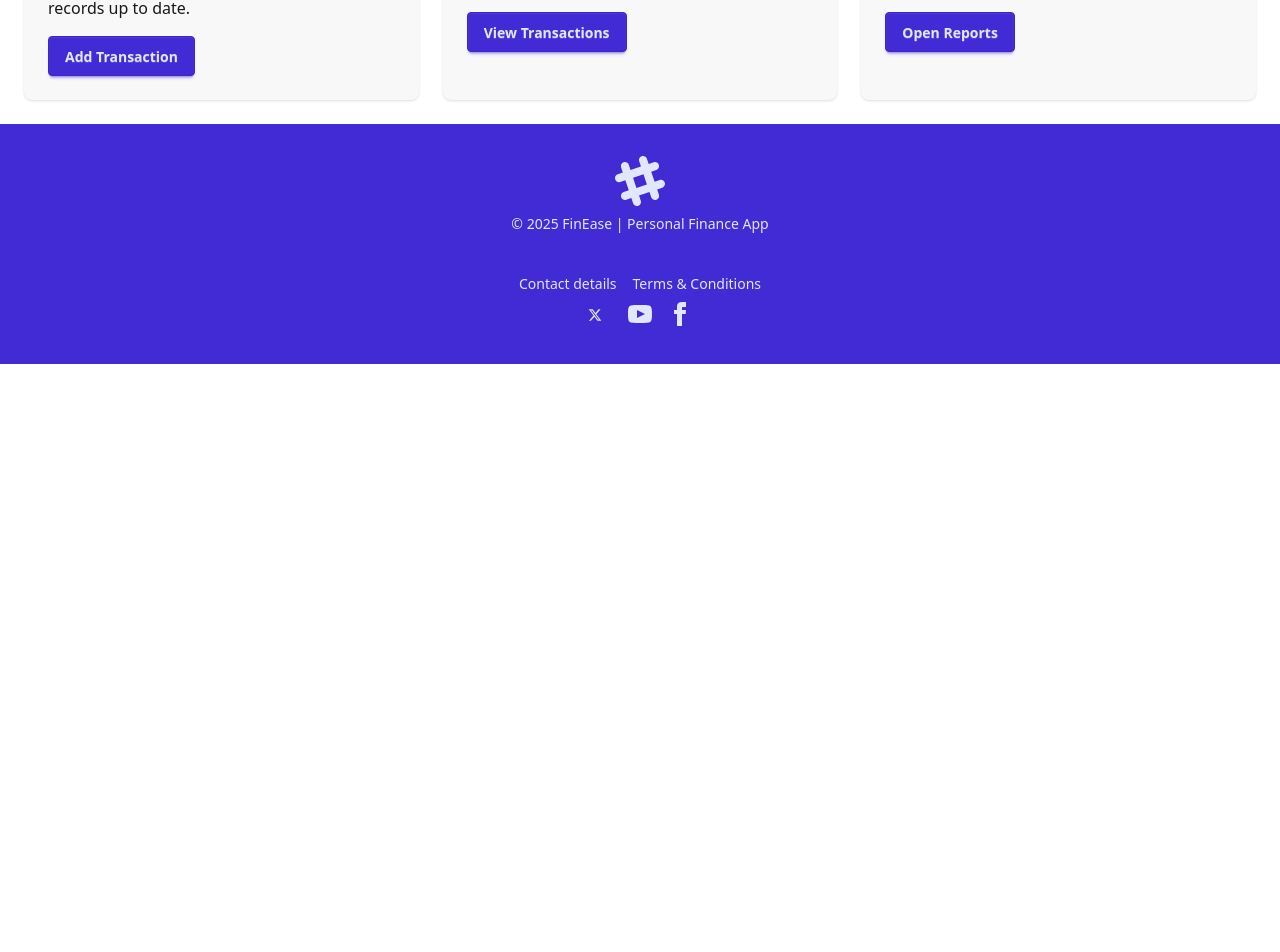
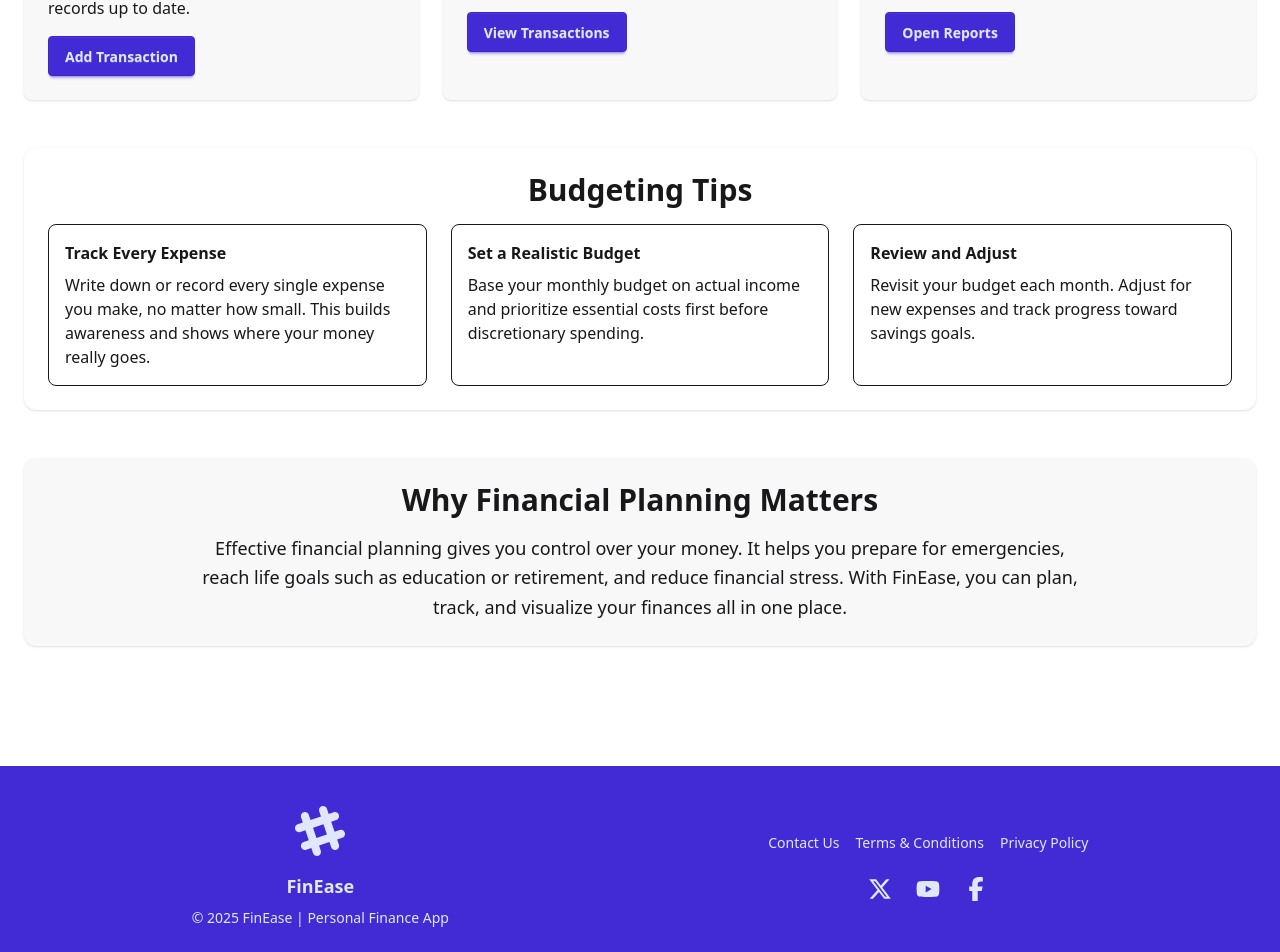
Before and after one commit to Ujjal-web/finance-client, a React (Vite) app: page / in a window 1280 px wide. Shown: the part 440-1392 px from the top of the page. Before the commit the page ends 804 px from the top, so only its background shows below. Built offline with nearby package versions, Linux system fonts and the light colour scheme; no server answers.

Commit message:
home and footer updated

```diff
--- a/src/components/Footer.jsx
+++ b/src/components/Footer.jsx
@@ -1,9 +1,9 @@
-import React from 'react';
-import { FaXTwitter } from 'react-icons/fa6';
+import React from "react";
+import { FaXTwitter, FaYoutube, FaFacebookF } from "react-icons/fa6";
 
 const Footer = () => {
     return (
-        <footer className="footer footer-horizontal footer-center bg-primary text-primary-content p-8">
+        <footer className="footer footer-center bg-primary text-primary-content p-10 mt-12">
             <aside>
                 <svg
                     width="50"
@@ -12,49 +12,35 @@ const Footer = () => {
                     xmlns="http://www.w3.org/2000/svg"
                     fillRule="evenodd"
                     clipRule="evenodd"
-                    className="inline-block fill-current">
-                    <path
-                        d="M22.672 15.226l-2.432.811.841 2.515c.33 1.019-.209 2.127-1.23 2.456-1.15.325-2.148-.321-2.463-1.226l-.84-2.518-5.013 1.677.84 2.517c.391 1.203-.434 2.542-1.831 2.542-.88 0-1.601-.564-1.86-1.314l-.842-2.516-2.431.809c-1.135.328-2.145-.317-2.463-1.229-.329-1.018.211-2.127 1.231-2.456l2.432-.809-1.621-4.823-2.432.808c-1.355.384-2.558-.59-2.558-1.839 0-.817.509-1.582 1.327-1.846l2.433-.809-.842-2.515c-.33-1.02.211-2.129 1.232-2.458 1.02-.329 2.13.209 2.461 1.229l.842 2.515 5.011-1.677-.839-2.517c-.403-1.238.484-2.553 1.843-2.553.819 0 1.585.509 1.85 1.326l.841 2.517 2.431-.81c1.02-.33 2.131.211 2.461 1.229.332 1.018-.21 2.126-1.23 2.456l-2.433.809 1.622 4.823 2.433-.809c1.242-.401 2.557.484 2.557 1.838 0 .819-.51 1.583-1.328 1.847m-8.992-6.428l-5.01 1.675 1.619 4.828 5.011-1.674-1.62-4.829z"></path>
+                    className="inline-block fill-current mb-2"
+                >
+                    <path d="M22.672 15.226l-2.432.811.841 2.515c.33 1.019-.209 2.127-1.23 2.456-1.15.325-2.148-.321-2.463-1.226l-.84-2.518-5.013 1.677.84 2.517c.391 1.203-.434 2.542-1.831 2.542-.88 0-1.601-.564-1.86-1.314l-.842-2.516-2.431.809c-1.135.328-2.145-.317-2.463-1.229-.329-1.018.211-2.127 1.231-2.456l2.432-.809-1.621-4.823-2.432.808c-1.355.384-2.558-.59-2.558-1.839 0-.817.509-1.582 1.327-1.846l2.433-.809-.842-2.515c-.33-1.02.211-2.129 1.232-2.458 1.02-.329 2.13.209 2.461 1.229l.842 2.515 5.011-1.677-.839-2.517c-.403-1.238.484-2.553 1.843-2.553.819 0 1.585.509 1.85 1.326l.841 2.517 2.431-.81c1.02-.33 2.131.211 2.461 1.229.332 1.018-.21 2.126-1.23 2.456l-2.433.809 1.622 4.823 2.433-.809c1.242-.401 2.557.484 2.557 1.838 0 .819-.51 1.583-1.328 1.847m-8.992-6.428l-5.01 1.675 1.619 4.828 5.011-1.674-1.62-4.829z" />
                 </svg>
+                <p className="font-semibold text-lg">FinEase</p>
                 <p>© {new Date().getFullYear()} FinEase | Personal Finance App</p>
+            </aside>
 
-            </aside>
             <nav>
                 <div className="grid grid-flow-col gap-4">
-                    <a href="">Contact details</a>
-                    <a href="">Terms & Conditions</a>
+                    <a href="mailto:support@finease.com" className="link link-hover">
+                        Contact Us
+                    </a>
+                    <a href="#" className="link link-hover">
+                        Terms & Conditions
+                    </a>
+                    <a href="#" className="link link-hover">
+                        Privacy Policy
+                    </a>
                 </div>
-                <div className="grid grid-flow-col gap-4">
-                    <a>
-                        <svg
-                            width="24"
-                            height="24"
-                            viewBox="0 0 24 24"
-                            className="fill-current content-center mt-1.5">
-                            <FaXTwitter />
-                        </svg>
+                <div className="grid grid-flow-col gap-6 mt-4">
+                    <a href="#" aria-label="X">
+                        <FaXTwitter className="w-6 h-6" />
                     </a>
-                    <a>
-                        <svg
-                            xmlns="http://www.w3.org/2000/svg"
-                            width="24"
-                            height="24"
-                            viewBox="0 0 24 24"
-                            className="fill-current">
-                            <path
-                                d="M19.615 3.184c-3.604-.246-11.631-.245-15.23 0-3.897.266-4.356 2.62-4.385 8.816.029 6.185.484 8.549 4.385 8.816 3.6.245 11.626.246 15.23 0 3.897-.266 4.356-2.62 4.385-8.816-.029-6.185-.484-8.549-4.385-8.816zm-10.615 12.816v-8l8 3.993-8 4.007z"></path>
-                        </svg>
+                    <a href="#" aria-label="YouTube">
+                        <FaYoutube className="w-6 h-6" />
                     </a>
-                    <a>
-                        <svg
-                            xmlns="http://www.w3.org/2000/svg"
-                            width="24"
-                            height="24"
-                            viewBox="0 0 24 24"
-                            className="fill-current">
-                            <path
-                                d="M9 8h-3v4h3v12h5v-12h3.642l.358-4h-4v-1.667c0-.955.192-1.333 1.115-1.333h2.885v-5h-3.808c-3.596 0-5.192 1.583-5.192 4.615v3.385z"></path>
-                        </svg>
+                    <a href="#" aria-label="Facebook">
+                        <FaFacebookF className="w-6 h-6" />
                     </a>
                 </div>
             </nav>
--- a/src/pages/Home.jsx
+++ b/src/pages/Home.jsx
@@ -25,7 +25,7 @@ const Home = () => {
 
     return (
         <div className="container mx-auto p-6">
-            <section className="bg-gradient-to-r from-blue-600 to-indigo-600 text-white rounded-xl p-8 mb-8">
+            <section className="bg-linear-to-r from-blue-600 to-indigo-600 text-white rounded-xl p-8 mb-8">
                 <div className="flex flex-col md:flex-row md:items-center md:justify-between gap-6">
                     <div>
                         <h1 className="text-4xl md:text-5xl font-bold">FinEase</h1>
@@ -52,23 +52,75 @@ const Home = () => {
                 </div>
             </section>
 
-            <section className="grid md:grid-cols-3 gap-6">
+
+            <section className="grid md:grid-cols-3 gap-6 mb-12">
                 <div className="bg-base-200 p-6 rounded-lg shadow">
                     <h3 className="text-xl font-semibold mb-2">Add new transaction</h3>
-                    <p className="mb-4">Quickly add income or expenses to keep your records up to date.</p>
-                    <Link to="/add-transaction" className="btn btn-primary">Add Transaction</Link>
+                    <p className="mb-4">
+                        Quickly add income or expenses to keep your records up to date.
+                    </p>
+                    <Link to="/add-transaction" className="btn btn-primary">
+                        Add Transaction
+                    </Link>
                 </div>
 
                 <div className="bg-base-200 p-6 rounded-lg shadow">
                     <h3 className="text-xl font-semibold mb-2">My transactions</h3>
                     <p className="mb-4">View and manage all of your transactions.</p>
-                    <Link to="/my-transactions" className="btn btn-primary">View Transactions</Link>
+                    <Link to="/my-transactions" className="btn btn-primary">
+                        View Transactions
+                    </Link>
                 </div>
 
                 <div className="bg-base-200 p-6 rounded-lg shadow">
                     <h3 className="text-xl font-semibold mb-2">Analytics</h3>
                     <p className="mb-4">Visualize income and expense trends.</p>
-                    <Link to="/reports" className="btn btn-primary">Open Reports</Link>
+                    <Link to="/reports" className="btn btn-primary">
+                        Open Reports
+                    </Link>
+                </div>
+            </section>
+
+            <section className="my-12 bg-base-100 p-6 rounded-xl shadow">
+                <h2 className="text-3xl font-semibold mb-4 text-center">
+                    Budgeting Tips
+                </h2>
+                <div className="grid md:grid-cols-3 gap-6">
+                    <div className="p-4 border rounded-lg">
+                        <h4 className="font-bold mb-2">Track Every Expense</h4>
+                        <p>
+                            Write down or record every single expense you make, no matter how
+                            small. This builds awareness and shows where your money really goes.
+                        </p>
+                    </div>
+                    <div className="p-4 border rounded-lg">
+                        <h4 className="font-bold mb-2">Set a Realistic Budget</h4>
+                        <p>
+                            Base your monthly budget on actual income and prioritize essential
+                            costs first before discretionary spending.
+                        </p>
+                    </div>
+                    <div className="p-4 border rounded-lg">
+                        <h4 className="font-bold mb-2">Review and Adjust</h4>
+                        <p>
+                            Revisit your budget each month. Adjust for new expenses and track
+                            progress toward savings goals.
+                        </p>
+                    </div>
+                </div>
+            </section>
+
+            <section className="my-12 bg-base-200 p-6 rounded-xl shadow">
+                <h2 className="text-3xl font-semibold mb-4 text-center">
+                    Why Financial Planning Matters
+                </h2>
+                <div className="max-w-4xl mx-auto text-center text-lg leading-relaxed">
+                    <p>
+                        Effective financial planning gives you control over your money. It helps
+                        you prepare for emergencies, reach life goals such as education or
+                        retirement, and reduce financial stress. With FinEase, you can plan,
+                        track, and visualize your finances all in one place.
+                    </p>
                 </div>
             </section>
         </div>
```
